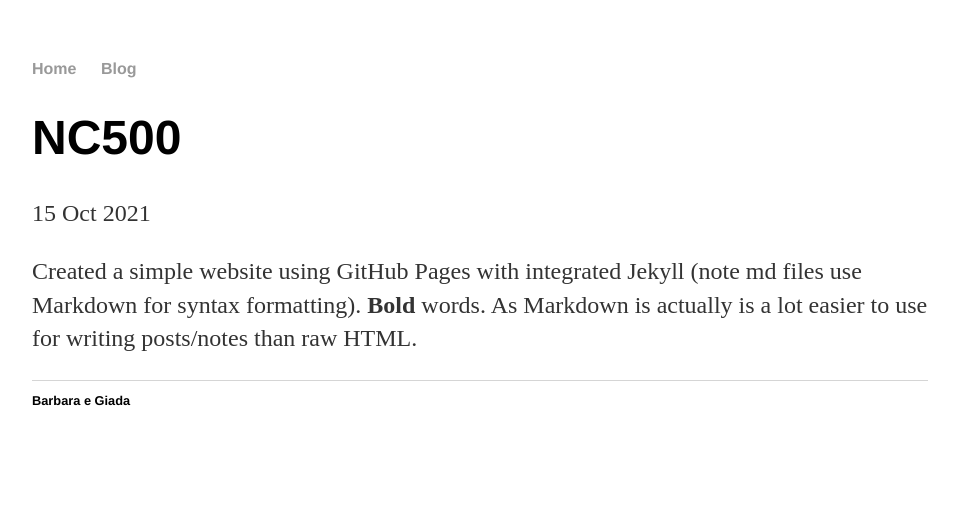
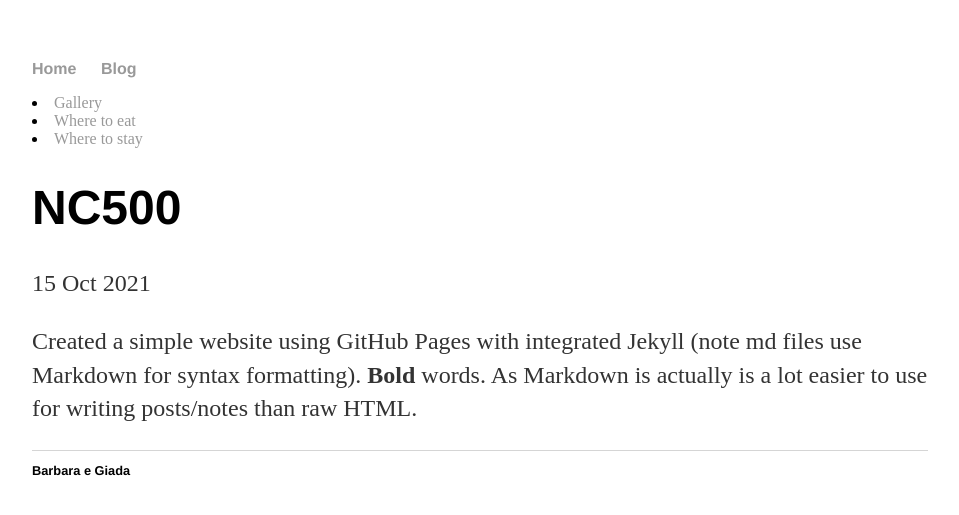
Before and after one commit to nc500/nc500, a Jekyll site: the page built from _posts/2021-10-15-NC500.md, in a window 1280 px wide. Shown: the top 515 px of the page, without its empty margins (160-1119 px from the left). Built offline with Jekyll 4.4.1, drawn with Linux system fonts in a browser that asks for light colours.

Commit message:
Update default.html

```diff
--- a/_layouts/default.html
+++ b/_layouts/default.html
@@ -9,6 +9,9 @@
     <nav>
       <ul><li><a href="/">Home</a></li>
         <li><a href="/blog">Blog</a></li></ul></nav>
+        <li><a href="/gallery">Gallery</a></li></ul></nav>
+        <li><a href="/eat">Where to eat</a></li></ul></nav>
+        <li><a href="/stay">Where to stay</a></li></ul></nav>
     <div class="container">{{ content }}</div><footer>
     <ul>Barbara e Giada
       </ul>
```
